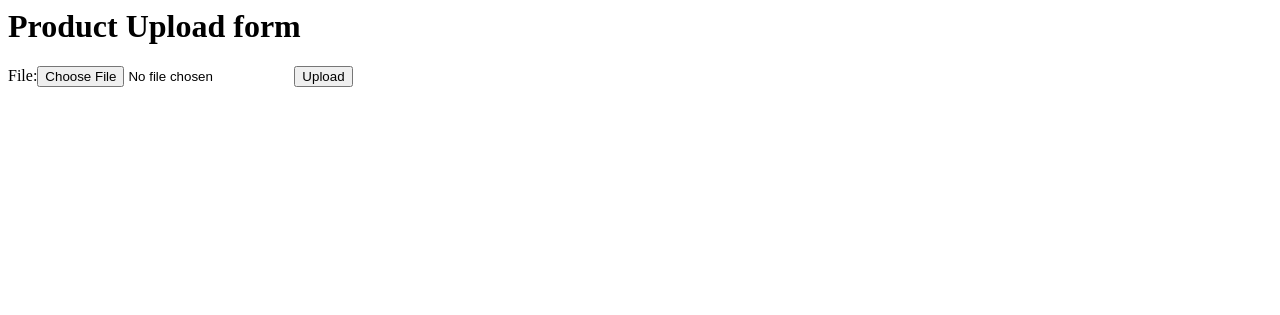
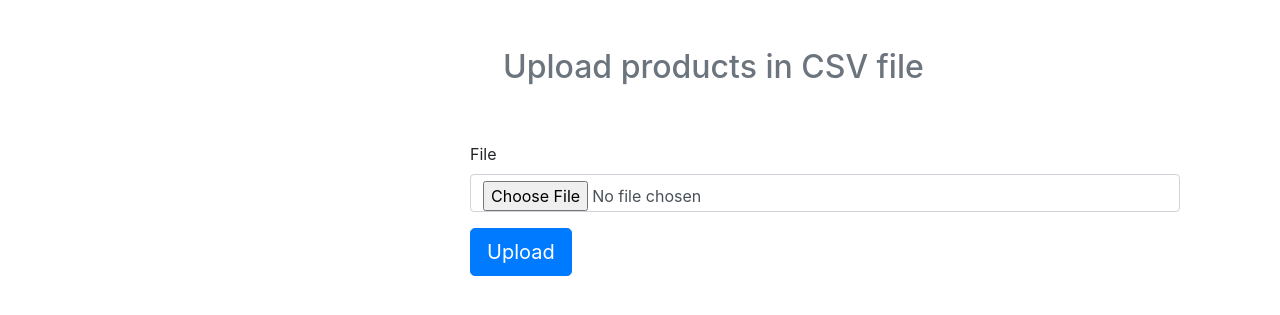
Before and after one commit to ultimatecoder/narad, a Django app: page /products/upload/ in a window 1280 px wide. Shown: the top 315 px of the page. Run offline with Django 3.2, Linux system fonts and the light colour scheme; some libraries are stand-ins or nearby versions.

Commit message:
Improving UI of Products uploading page
After this commit, the Products uploading page will have better user
interface.

```diff
--- a/narad/product_manager/templates/upload.html
+++ b/narad/product_manager/templates/upload.html
@@ -1,6 +1,25 @@
-<h1> Product Upload form</h1>
-<form enctype="multipart/form-data" action="{% url 'products-upload' %}" method="post">
-  {% csrf_token %}
-  {{ form }}
-  <input type="submit" value="Upload">
-</form>
+{% extends 'base.html' %}
+
+{% load bootstrap4 %}
+
+{% block body %}
+<div class="container">
+  <div class="row">
+    <div class="col-md-8 offset-md-4 w-100 p-5">
+      <h2 class="text-muted">Upload products in CSV file</h2>
+    </div>
+  </div>
+<div class="row">
+  <div class="col-md-8 offset-md-4">
+    <form enctype="multipart/form-data" action="{% url 'products-upload' %}" method="post" class="form">
+      {% csrf_token %}
+
+      {% bootstrap_form form %}
+
+      {% buttons %}
+        <button type="submit" class="btn btn-primary btn-lg">Upload</button>
+      {% endbuttons %}
+    </form>
+  </div>
+</div>
+{% endblock %}
```
